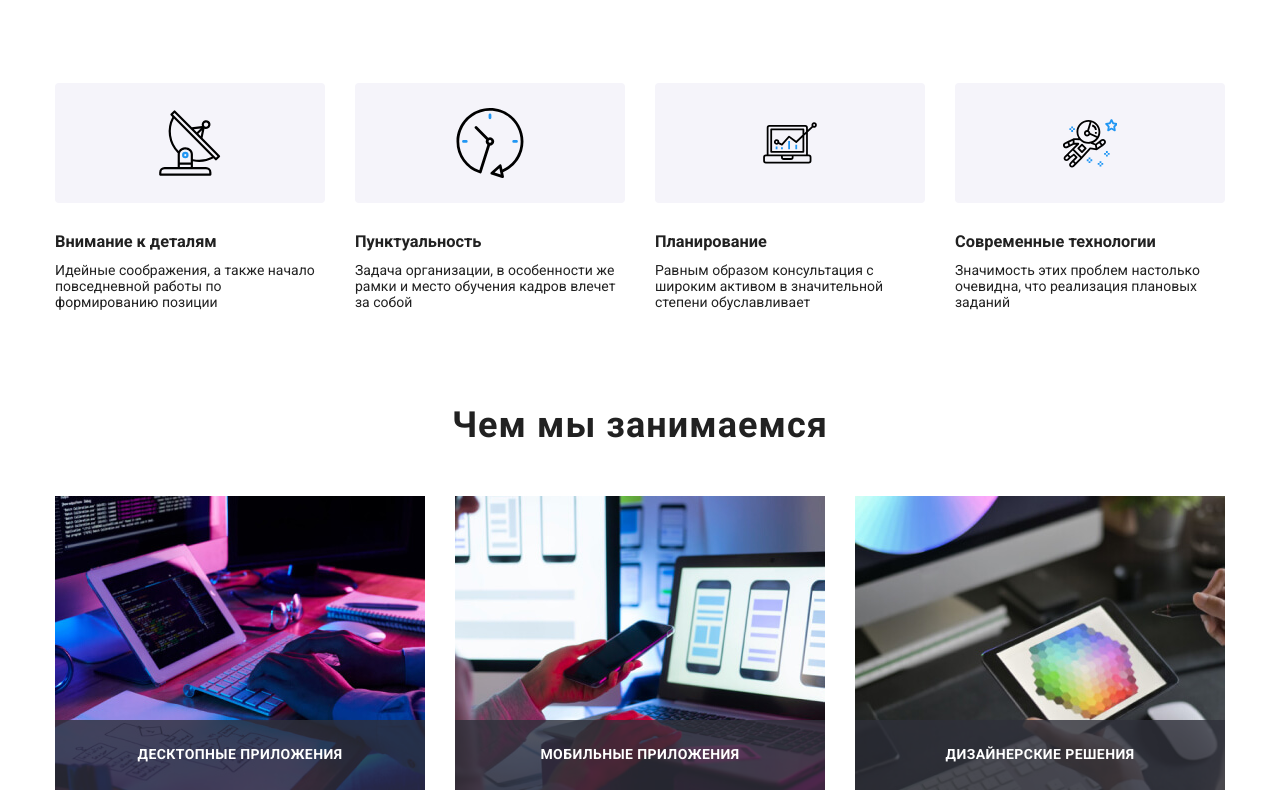
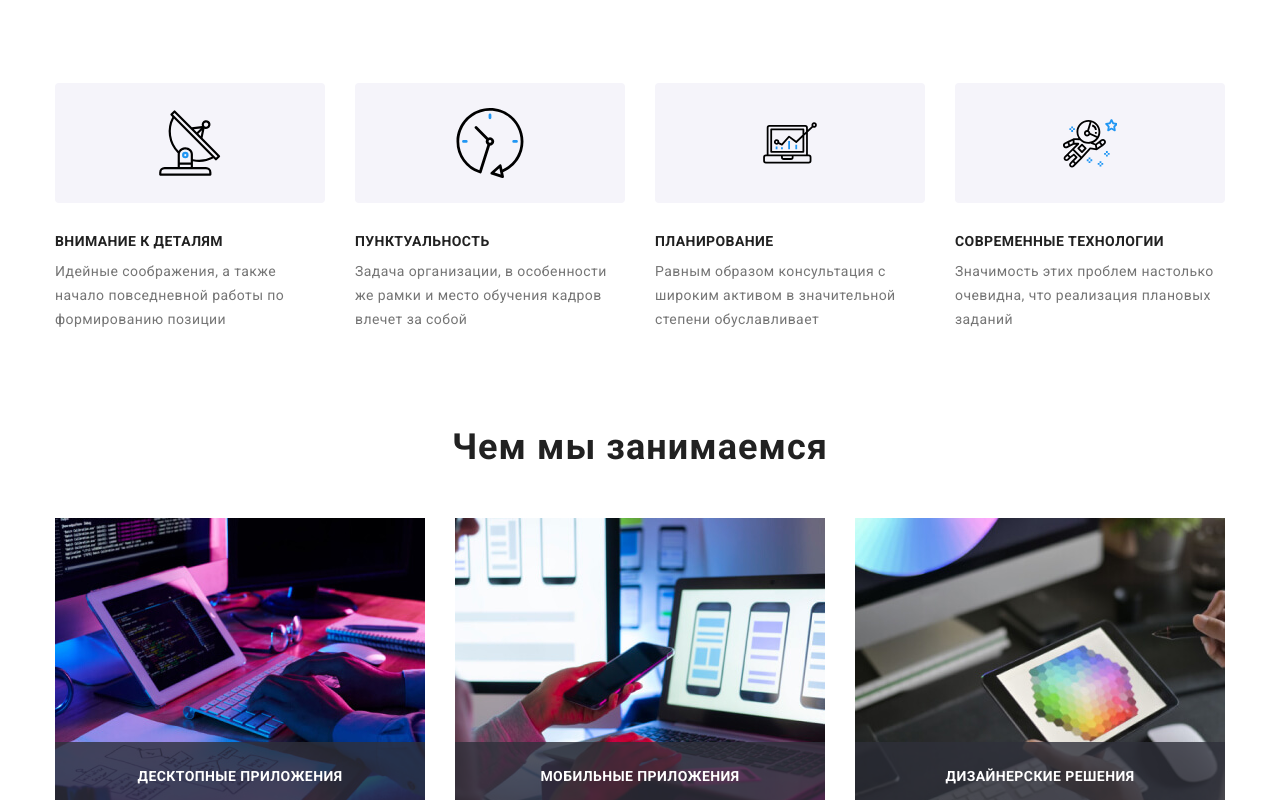
Before and after one commit to Iryna202/goit-markup-hw-05, a plain HTML site: page index.html in a window 1280 px wide. Shown: the part 691-1491 px from the top of the page. Drawn offline with Linux system fonts and the light colour scheme.

Commit message:
Исправлены шрифты заголовков секции наши преимущества

```diff
--- a/css/styles.css
+++ b/css/styles.css
@@ -153,18 +153,19 @@ body {
 .contact-list-item-link:hover,
 .contact-list-item-link:focus {
   color: var(--accent-color);
-  fill: var(--accent-color);
+  /*fill: var(--accent-color);*/
 }
 
 .contact-list-item-link svg:hover,
 .contact-list-item-link svg:focus {
   fill: var(--accent-color);
-  color: var(--accent-color);
+  /*color: var(--accent-color);*/
 }
 .contact-name {
   display: block;
   text-align: center;
   margin-right: 10px;
+  fill: var(--title-secondery-color);
 }
 
 .contact-list-item:not(:last-child) {
@@ -294,6 +295,14 @@ body {
 .title-3 {
   display: inline-block;
   margin-bottom: 10px;
+  font-family: var(--main-font);
+  font-style: normal;
+  font-weight: bold;
+  font-size: 14px;
+  line-height: 1.14;
+  letter-spacing: 0.03em;
+  text-transform: uppercase;
+  color: var(--title-light-theme-color);
 }
 .title {
   font-weight: 700;
@@ -359,6 +368,16 @@ body {
   margin-right: 0px;
   margin-left: 0px;
   margin-bottom: 30px;
+}
+.subtitle-box-text {
+  display: block;
+  font-family: Roboto;
+  font-style: normal;
+  font-weight: normal;
+  font-size: 14px;
+  line-height: 1.71;
+  letter-spacing: 0.03em;
+  color: var(--title-secondery-color);
 }
 .section-subtitle {
   padding-top: 94px;
--- a/index.html
+++ b/index.html
@@ -87,7 +87,7 @@
                 </svg>
               </a>
               <h3 class="title-3">Внимание к деталям</h3>
-              <p>
+              <p class="subtitle-box-text">
                 Идейные соображения, а также начало повседневной работы по
                 формированию позиции
               </p>
@@ -99,7 +99,7 @@
                 </svg>
               </a>
               <h3 class="title-3">Пунктуальность</h3>
-              <p>
+              <p class="subtitle-box-text">
                 Задача организации, в особенности же рамки и место обучения
                 кадров влечет за собой
               </p>
@@ -111,7 +111,7 @@
                 </svg>
               </a>
               <h3 class="title-3">Планирование</h3>
-              <p>
+              <p class="subtitle-box-text">
                 Равным образом консультация с широким активом в значительной
                 степени обуславливает
               </p>
@@ -123,7 +123,7 @@
                 </svg>
               </a>
               <h3 class="title-3">Современные технологии</h3>
-              <p>
+              <p class="subtitle-box-text">
                 Значимость этих проблем настолько очевидна, что реализация
                 плановых заданий
               </p>
```
